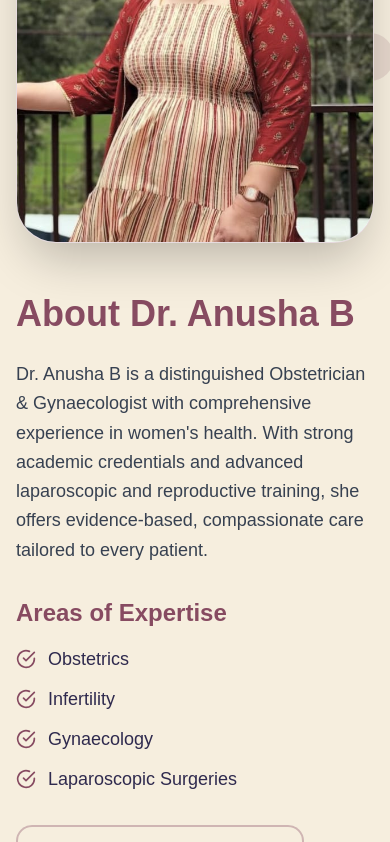
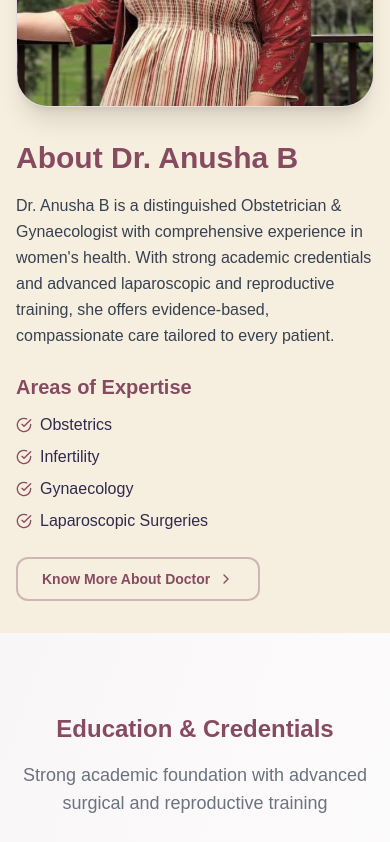
Before and after one commit to Sunil1068/dranushagynaco, a Next.js app in the folder frontend/: page / in a window 390 px wide. Shown: the part 1460-2302 px from the top of the page. Built offline with nearby package versions, Linux system fonts and the light colour scheme.

Commit message:
Resize About section: -20% Desktop, -30% Mobile

```diff
--- a/frontend/src/app/page.tsx
+++ b/frontend/src/app/page.tsx
@@ -214,14 +214,14 @@ export default function HomePage() {
       </section>
 
       {/* About Section */}
-      <section id="about" className="py-12 md:py-20 bg-[#F6EEDE]">
-        <div className="max-w-7xl mx-auto px-4 sm:px-6 lg:px-8">
-          <div className="grid lg:grid-cols-[1.05fr_1fr] gap-12 lg:gap-16 items-center">
+      <section id="about" className="py-8 md:py-16 bg-[#F6EEDE]">
+        <div className="max-w-5xl mx-auto px-4 sm:px-6 lg:px-8">
+          <div className="grid lg:grid-cols-[0.9fr_1fr] gap-8 lg:gap-12 items-center">
             <div className="relative">
-              <div className="absolute top-1/2 -right-5 w-12 h-12 bg-[#874B61]/15 rounded-full" />
-              <div className="absolute -bottom-6 left-16 w-28 h-28 bg-[#874B61]/12 rounded-full" />
+              <div className="absolute top-1/2 -right-3 w-10 h-10 bg-[#874B61]/15 rounded-full" />
+              <div className="absolute -bottom-4 left-12 w-20 h-20 bg-[#874B61]/12 rounded-full" />
 
-              <div className="relative h-[420px] sm:h-[520px] rounded-[2.5rem] overflow-hidden border border-[#874B61]/20 shadow-2xl bg-white">
+              <div className="relative h-[300px] sm:h-[420px] rounded-[2rem] overflow-hidden border border-[#874B61]/20 shadow-xl bg-white">
                 <Image
                   src="/images/profile-2.jpg"
                   alt="Dr. Anusha B"
@@ -229,29 +229,29 @@ export default function HomePage() {
                   className="object-cover scale-[1.02]"
                   style={{ objectPosition: 'center 45%' }}
                   quality={100}
-                  sizes="(max-width: 1024px) 100vw, 700px"
+                  sizes="(max-width: 1024px) 100vw, 500px"
                 />
               </div>
             </div>
 
             <div>
-              <h2 className="text-4xl md:text-5xl font-bold text-[#874B61] mb-6 leading-tight">
+              <h2 className="text-3xl md:text-4xl font-bold text-[#874B61] mb-4 leading-tight">
                 About <span style={{ color: '#874B61' }}>Dr. Anusha B</span>
               </h2>
-              <p className="text-lg text-gray-700 leading-relaxed mb-8">
+              <p className="text-base md:text-lg text-gray-700 leading-relaxed mb-6">
                 Dr. Anusha B is a distinguished Obstetrician &amp; Gynaecologist with comprehensive experience in women&apos;s health. With strong academic credentials and advanced laparoscopic and reproductive training, she offers evidence-based, compassionate care tailored to every patient.
               </p>
 
-              <h3 className="text-2xl font-bold text-[#874B61] mb-4">Areas of Expertise</h3>
-              <div className="space-y-3 mb-8">
+              <h3 className="text-xl font-bold text-[#874B61] mb-3">Areas of Expertise</h3>
+              <div className="space-y-2 mb-6">
                 {[
                   'Obstetrics',
                   'Infertility',
                   'Gynaecology',
                   'Laparoscopic Surgeries',
                 ].map((item) => (
-                  <div key={item} className="flex items-center gap-3 text-lg text-[#2F2A4E]">
-                    <CheckCircle className="h-5 w-5 text-[#874B61]" />
+                  <div key={item} className="flex items-center gap-2 text-base md:text-lg text-[#2F2A4E]">
+                    <CheckCircle className="h-4 w-4 text-[#874B61]" />
                     <span>{item}</span>
                   </div>
                 ))}
@@ -259,10 +259,10 @@ export default function HomePage() {
 
               <a
                 href="#experience"
-                className="inline-flex items-center gap-2 bg-[#F6EEDE] border-2 border-[#874B61]/35 text-[#874B61] hover:bg-[#874B61]/10 font-semibold px-8 py-3 rounded-2xl transition-all"
+                className="inline-flex items-center gap-2 bg-[#F6EEDE] border-2 border-[#874B61]/35 text-[#874B61] hover:bg-[#874B61]/10 font-semibold px-6 py-2.5 rounded-xl transition-all text-sm md:text-base"
               >
                 Know More About Doctor
-                <ChevronRight className="h-5 w-5" />
+                <ChevronRight className="h-4 w-4" />
               </a>
             </div>
           </div>
```
